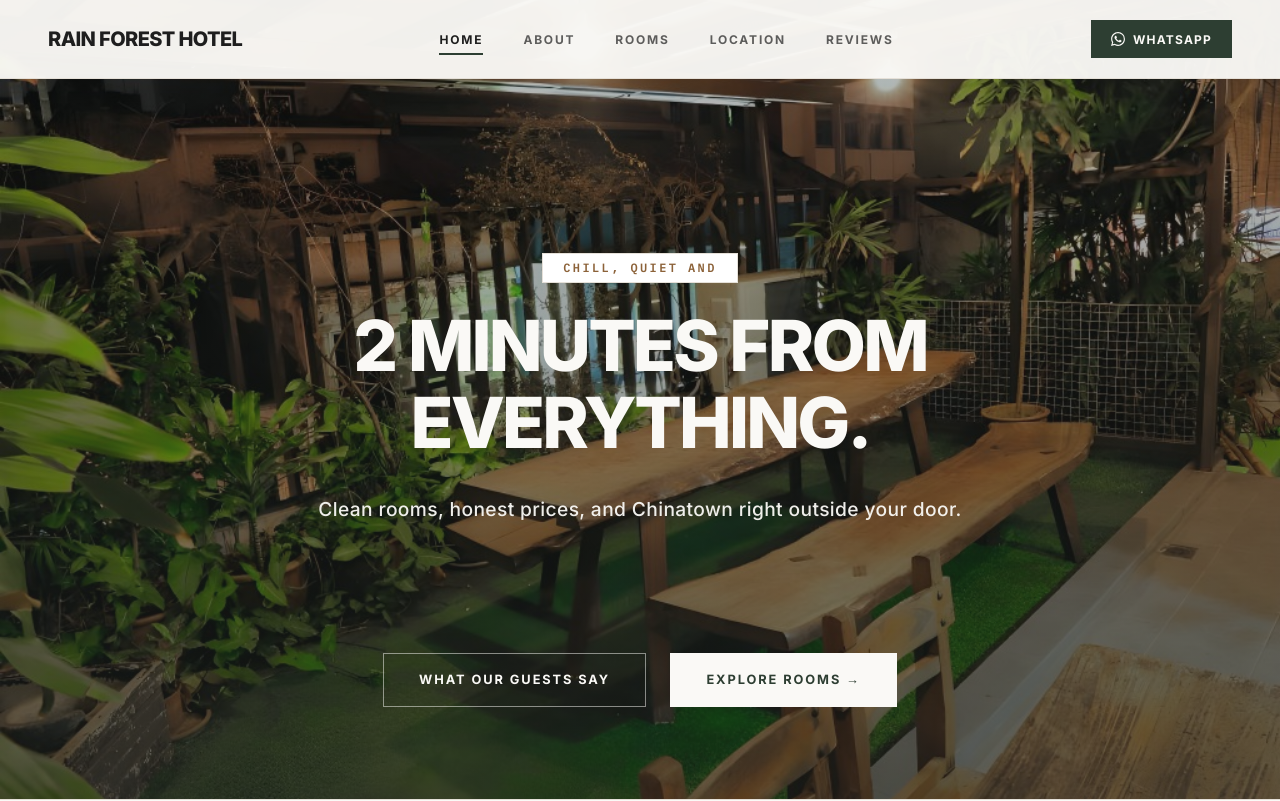
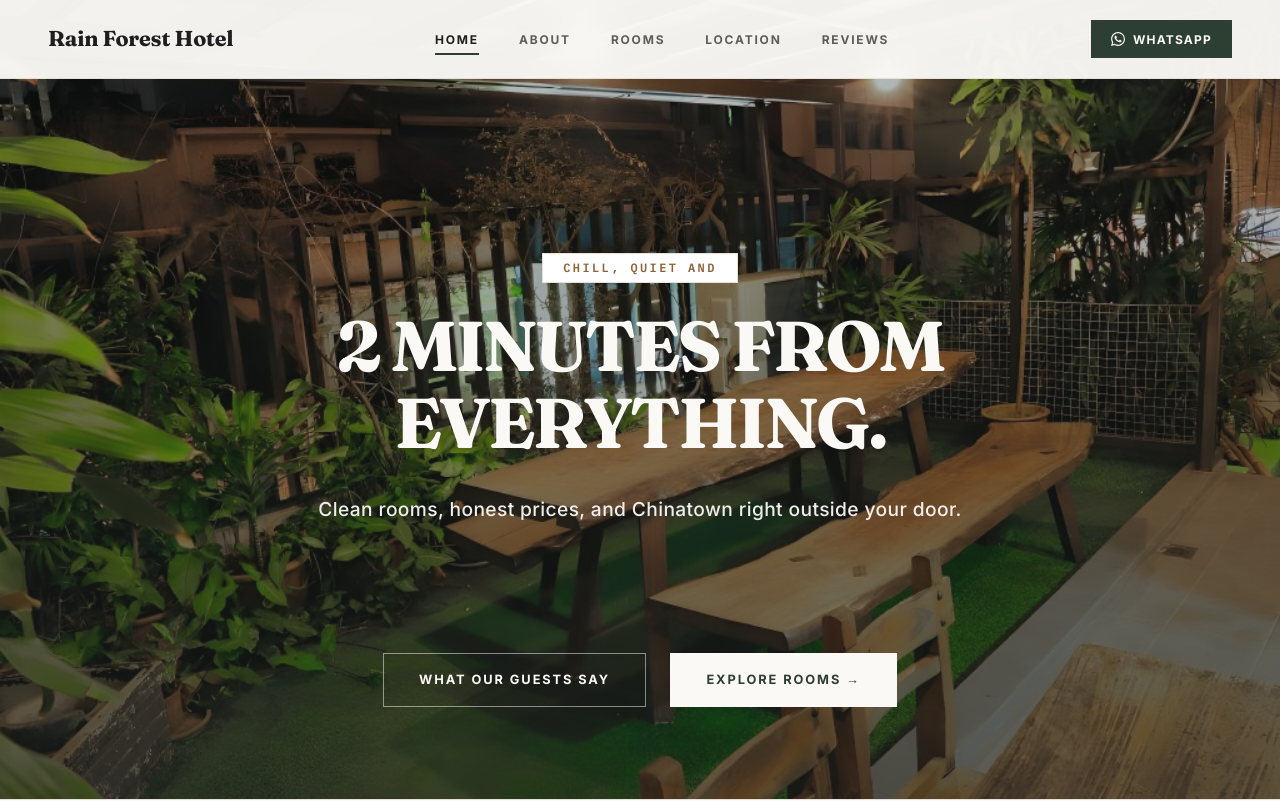
Before and after one commit to izwongjx/rainforestDemo, a website built with Vite: page index.html in a window 1280 px wide. Shown: the top 801 px of the page. Built offline with nearby package versions, Linux system fonts and the light colour scheme.

Commit message:
design: apply Fraunces display serif globally to all h1 and h2 headings in sentence case

```diff
--- a/src/styles/components.css
+++ b/src/styles/components.css
@@ -177,12 +177,11 @@
 
 .logo-text {
   font-family: var(--font-display);
-  font-size: 1.25rem;
-  font-weight: 800;
+  font-size: 1.35rem;
+  font-weight: 700;
   color: var(--ink);
   text-decoration: none;
-  letter-spacing: -0.03em;
-  text-transform: uppercase;
+  letter-spacing: -0.01em;
 }
 
 .nav-links {
--- a/src/styles/global.css
+++ b/src/styles/global.css
@@ -12,7 +12,7 @@
   --white: #FFFFFF;
 
   /* Typography */
-  --font-display: 'Inter', sans-serif; /* Geometric modern headings */
+  --font-display: 'Fraunces', serif; /* Elegant serif display headings */
   --font-body: 'Inter', sans-serif;
   --font-mono: 'IBM Plex Mono', monospace;
 }
@@ -47,16 +47,15 @@ main {
 
 h1, h2, h3, h4, h5, h6 {
   font-family: var(--font-display);
-  font-weight: 700; /* Crisp geometric bold headings */
-  line-height: 1.15;
+  font-weight: 500; /* Elegant serif display weight */
+  line-height: 1.2;
   margin-bottom: 1rem;
-  letter-spacing: -0.03em;
-  text-transform: uppercase; /* Modern architectural look */
+  letter-spacing: -0.01em;
 }
 
-h1 { font-size: clamp(2.3rem, 5vw, 3.8rem); letter-spacing: -0.04em; }
-h2 { font-size: clamp(1.8rem, 3.5vw, 2.8rem); letter-spacing: -0.03em; }
-h3 { font-size: clamp(1.2rem, 2.2vw, 1.6rem); font-weight: 600; text-transform: uppercase; }
+h1 { font-size: clamp(2.3rem, 5vw, 3.8rem); }
+h2 { font-size: clamp(1.8rem, 3.5vw, 2.8rem); font-weight: 400; }
+h3 { font-size: clamp(1.2rem, 2.2vw, 1.6rem); font-weight: 500; }
 
 p {
   margin-bottom: 1.25rem;
```
Also changed, not shown: dist/about.html, dist/assets/main-B7KUFENi.css (deleted), dist/assets/main-Chgwigfh.js (renamed from dist/assets/main-Ci-28c7I.js), dist/assets/main-p6zxNKr8.css (added), dist/contact.html, dist/index.html, dist/location.html, dist/reviews.html, dist/room-1.html, dist/room-2.html, dist/room-3.html, dist/room-4.html, dist/room-5.html, dist/room-6.html, 3 more files.
